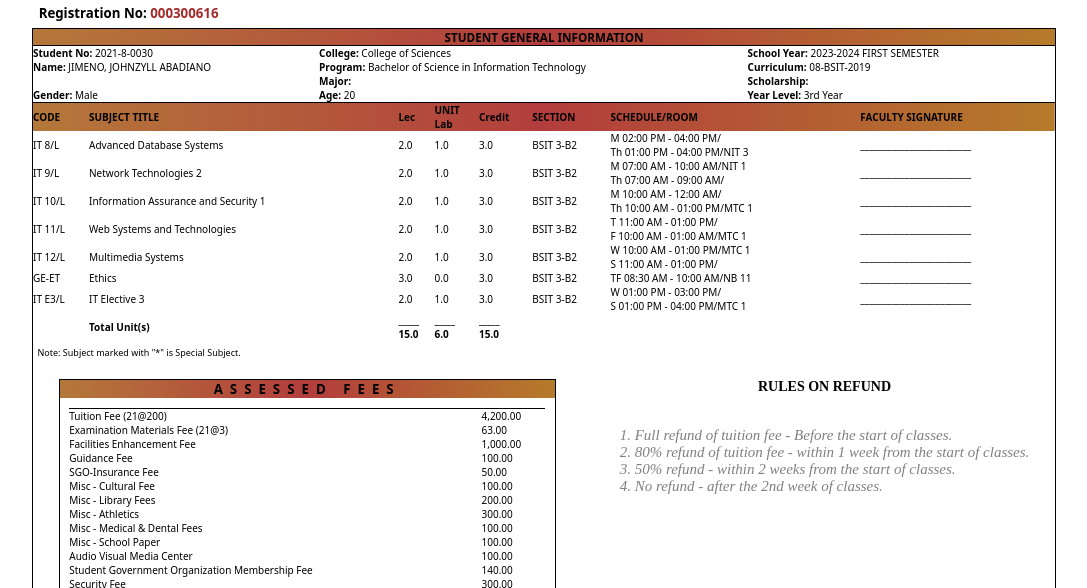
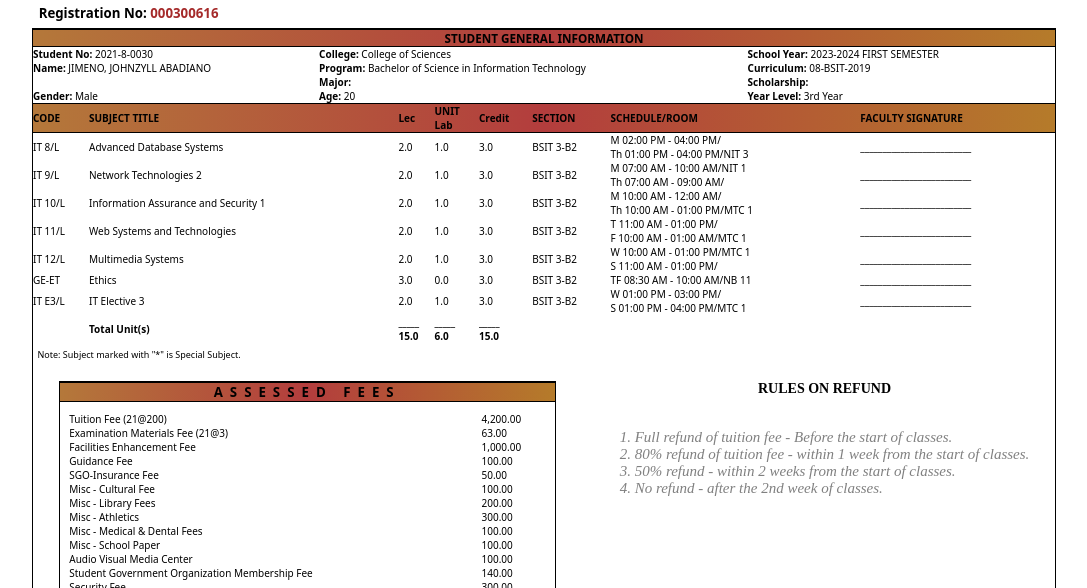
Before and after one commit to JohnzExor/Jimeno-CertificateOfRegistration, a plain HTML site: page index.html in a window 1280 px wide. Shown: the part 165-753 px from the top of the page, without its empty margins (96-1183 px from the left). Drawn offline with Linux system fonts and the light colour scheme.

Commit message:
fix some bugs

```diff
--- a/style.css
+++ b/style.css
@@ -59,7 +59,6 @@ main .section-container {
 
 main table {
     width: 100%;
-    border-top: 1px solid black;
     border-collapse: collapse;
 }
 
@@ -75,6 +74,8 @@ main .table-container {
     background: linear-gradient(90deg, rgba(180, 120, 58, 1) 0%, rgba(179, 61, 61, 1) 50%, rgba(181, 123, 42, 1) 100%);
     width: 100%;
     text-align: center;
+    border-bottom: 1px solid black;
+    border-top: 1px solid black;
 }
 
 .note {
@@ -88,6 +89,8 @@ main .table-container {
 .table-subj-columns {
     background: rgb(180, 120, 58);
     background: linear-gradient(90deg, rgba(180, 120, 58, 1) 0%, rgba(179, 61, 61, 1) 50%, rgba(181, 123, 42, 1) 100%);
+    border-bottom: 1px solid black;
+    border-top: 1px solid black;
 }
 
 .table-subj {
```
